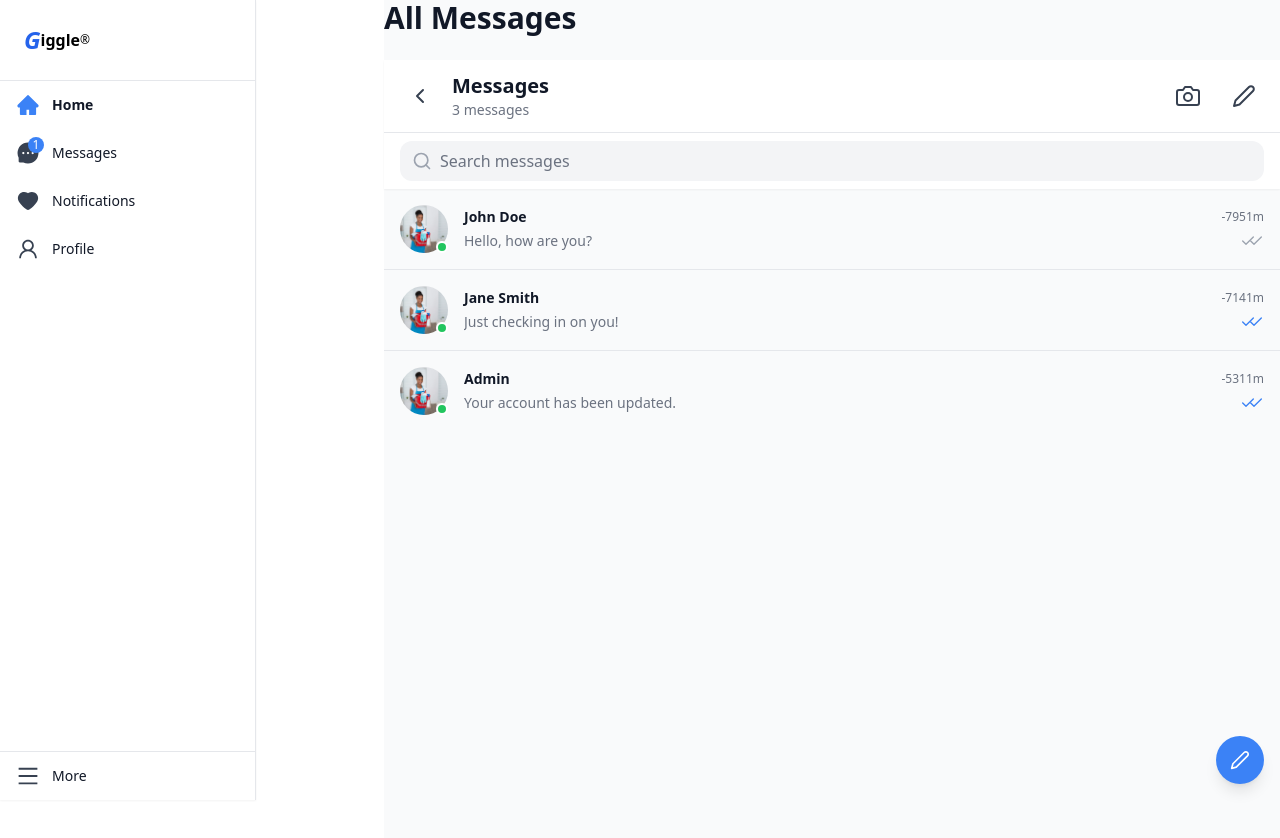
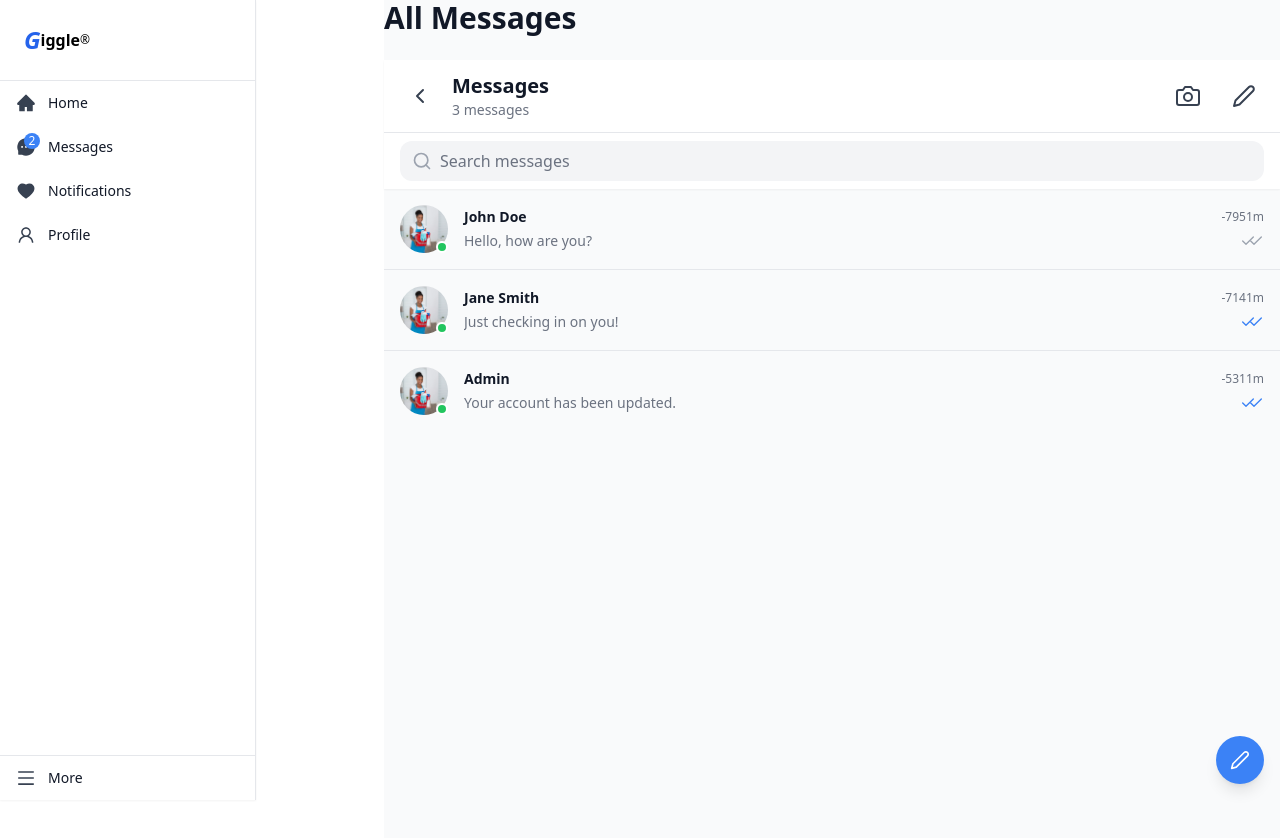
Before and after one commit to jackmangosa1/giggle-frontend, a Next.js app: page /messages in a window 1280 px wide. Shown: the top 838 px of the page. Built offline with nearby package versions, Linux system fonts and the light colour scheme.

Commit message:
Make the sidebar reusable

```diff
--- a/src/app/(customer-layout)/layout.tsx
+++ b/src/app/(customer-layout)/layout.tsx
@@ -1,13 +1,42 @@
 import Sidebar from "../components/Sidebar";
+import {
+  AiFillHome,
+  AiFillMessage,
+  AiFillHeart,
+  AiOutlineUser,
+} from "react-icons/ai";
 
 export default function CustomerLayout({
   children,
 }: Readonly<{
   children: React.ReactNode;
 }>) {
+  const customerMenuItems = [
+    { id: "home", icon: <AiFillHome />, label: "Home", link: "/" },
+    {
+      id: "messages",
+      icon: <AiFillMessage />,
+      label: "Messages",
+      link: "/messages",
+      notifications: 2,
+    },
+    {
+      id: "notifications",
+      icon: <AiFillHeart />,
+      label: "Notifications",
+      link: "/notifications",
+    },
+    {
+      id: "profile",
+      icon: <AiOutlineUser />,
+      label: "Profile",
+      link: "/profile",
+    },
+  ];
+
   return (
     <div>
-      <Sidebar />
+      <Sidebar menuItems={customerMenuItems} />
       {children}
     </div>
   );
--- /dev/null
+++ b/src/app/components/MenuItem.tsx
@@ -0,0 +1,42 @@
+interface MenuItemProps {
+  icon: React.ReactNode;
+  label: string;
+  notifications?: number;
+  isActive?: boolean;
+  onClick?: () => void;
+}
+
+const MenuItem: React.FC<MenuItemProps> = ({
+  icon,
+  label,
+  notifications = 0,
+  isActive = false,
+  onClick,
+}) => (
+  <button
+    onClick={onClick}
+    className="w-full flex items-center gap-3 px-4 py-3 hover:bg-gray-100 transition-colors duration-200"
+  >
+    <div className="relative">
+      {notifications > 0 && (
+        <div className="absolute -top-1 -right-1 w-4 h-4 bg-blue-500 rounded-full flex items-center justify-center">
+          <span className="text-white text-xs">{notifications}</span>
+        </div>
+      )}
+      <div
+        className={`text-xl ${isActive ? "text-blue-500" : "text-gray-700"}`}
+      >
+        {icon}
+      </div>
+    </div>
+    <span
+      className={`hidden md:block text-sm ${
+        isActive ? "font-semibold" : "font-medium"
+      } text-gray-900`}
+    >
+      {label}
+    </span>
+  </button>
+);
+
+export default MenuItem;
--- a/src/app/components/Sidebar.tsx
+++ b/src/app/components/Sidebar.tsx
@@ -1,88 +1,23 @@
 "use client";
 import React, { useState } from "react";
-import {
-  AiFillHome,
-  AiFillMessage,
-  AiFillHeart,
-  AiOutlineUser,
-  AiOutlineMenu,
-} from "react-icons/ai";
-import { IconType } from "react-icons";
+import { AiOutlineMenu } from "react-icons/ai";
 import { useRouter } from "next/navigation";
-
-interface MenuItemProps {
-  icon: IconType;
-  label: string;
-  notifications?: number;
-  isActive?: boolean;
-  onClick?: () => void;
-}
-
-const MenuItem: React.FC<MenuItemProps> = ({
-  icon: Icon,
-  label,
-  notifications = 0,
-  isActive = false,
-  onClick,
-}) => (
-  <button
-    onClick={onClick}
-    className="w-full flex items-center gap-3 px-4 py-3 hover:bg-gray-100 transition-colors duration-200"
-  >
-    <div className="relative">
-      {notifications > 0 && (
-        <div className="absolute -top-1 -right-1 w-4 h-4 bg-blue-500 rounded-full flex items-center justify-center">
-          <span className="text-white text-xs">{notifications}</span>
-        </div>
-      )}
-      <Icon
-        className={`w-6 h-6 ${isActive ? "text-blue-500" : "text-gray-700"}`}
-      />
-    </div>
-    <span
-      className={`hidden md:block text-sm ${
-        isActive ? "font-semibold" : "font-medium"
-      } text-gray-900`}
-    >
-      {label}
-    </span>
-  </button>
-);
-
-interface MenuItem {
+import MenuItem from "../components/MenuItem";
+interface SidebarMenuItem {
   id: string;
-  icon: IconType;
+  icon: React.ReactNode;
   label: string;
   link: string;
   notifications?: number;
 }
 
-const Sidebar: React.FC = () => {
+interface SidebarProps {
+  menuItems: SidebarMenuItem[];
+}
+
+const Sidebar: React.FC<SidebarProps> = ({ menuItems }) => {
   const router = useRouter();
-  const [activeItem, setActiveItem] = useState<string>("home");
-
-  const menuItems: MenuItem[] = [
-    { id: "home", icon: AiFillHome, label: "Home", link: "/" },
-    {
-      id: "messages",
-      icon: AiFillMessage,
-      label: "Messages",
-      link: "/messages",
-      notifications: 1,
-    },
-    {
-      id: "notifications",
-      icon: AiFillHeart,
-      label: "Notifications",
-      link: "/notifications",
-    },
-    {
-      id: "profile",
-      icon: AiOutlineUser,
-      label: "Profile",
-      link: "/user-profile",
-    },
-  ];
+  const [activeItem, setActiveItem] = useState<string>("");
 
   const handleItemClick = (id: string, link: string) => {
     setActiveItem(id);
@@ -119,7 +54,7 @@ const Sidebar: React.FC = () => {
       </nav>
 
       <div className="border-t">
-        <MenuItem icon={AiOutlineMenu} label="More" />
+        <MenuItem icon={<AiOutlineMenu />} label="More" />
       </div>
     </div>
   );
```
